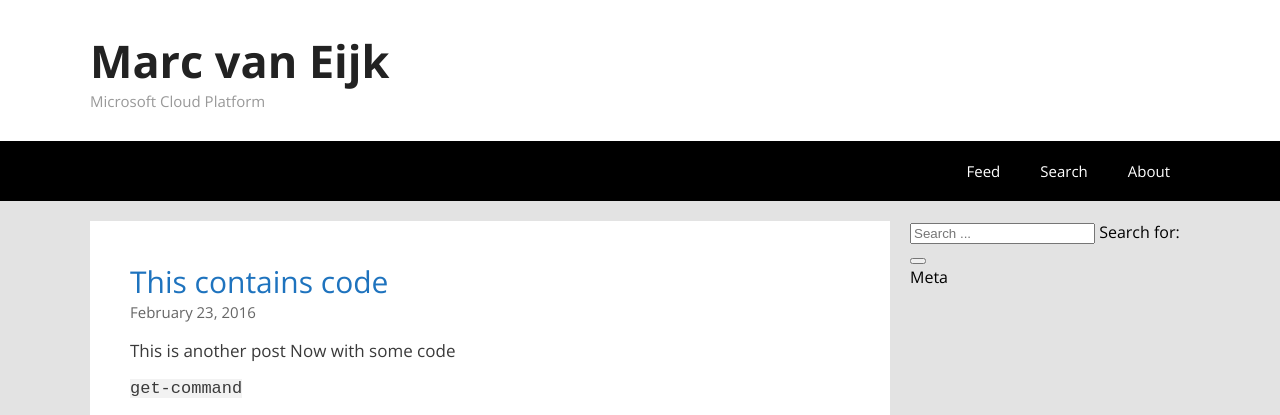
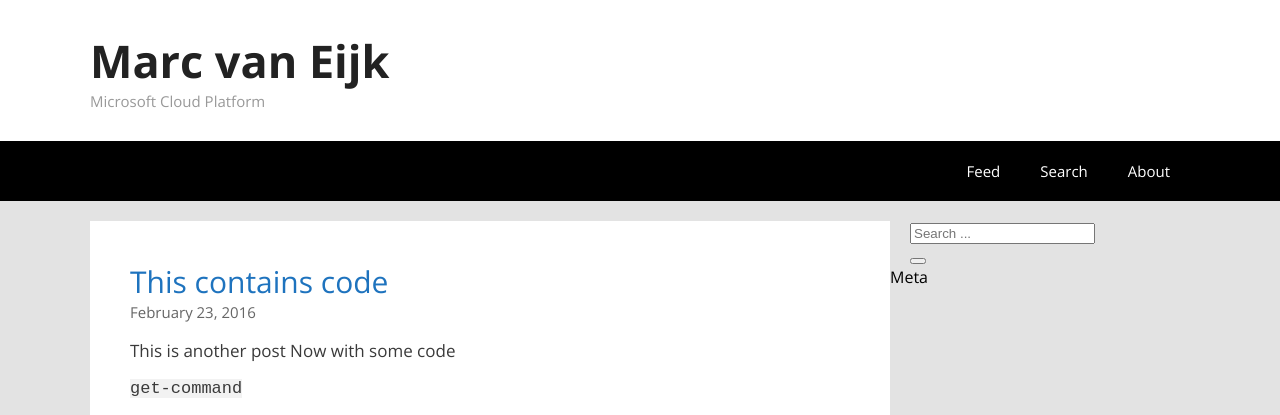
Before and after one commit to marcvaneijkdemo/marcvaneijkdemo.github.io, a Jekyll site: the page built from index.html, in a window 1280 px wide. Shown: the top 415 px of the page. Built offline with Jekyll 4.4.1, drawn with Linux system fonts in a browser that asks for light colours; nearby versions of some CDN libraries; the list of posts is cut into pages by our own code.

Commit message:
Update default.html

```diff
--- a/_layouts/default.html
+++ b/_layouts/default.html
@@ -33,10 +33,8 @@
         <div class="siteContent">{{ content }}</div>
         <div class="siteWidgets">
             <div class="widgetSearch">
-                <form role="search" method="get" action="/search.html">
-                <div class="form-group" id="searchdiv">
+                <form method="get" action="/search.html" autocomplete="on">
                     <input type="search" id="searchbox" name="searchbox"  placeholder="Search ... ">
-                    <label>Search for:</label>
                 </div>
                 <button type="submit" > <i></i></button>
                 </form>
```
